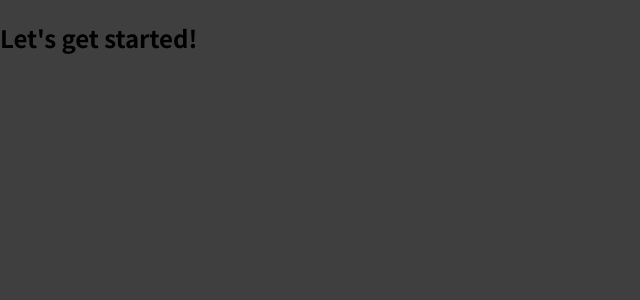
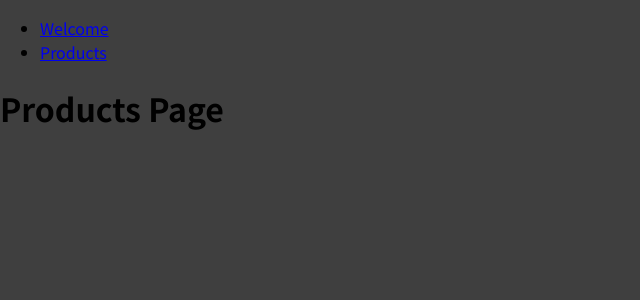
Before and after one commit to yoyongjin/react-router-dom-prac, a React (Create React App) app: page /products in a window 1280 px wide. Shown: the top 300 px of the page, without its empty margins (0-640 px from the left). Built offline with nearby package versions, Linux system fonts and the light colour scheme.

Commit message:
BrowserRouter, Route, Link

```diff
--- a/src/App.js
+++ b/src/App.js
@@ -1,9 +1,22 @@
 import { Route } from "react-router-dom";
+import MainHeader from "./components/MainHeader";
+import Products from "./pages/Products";
+import Welcome from "./pages/Welcome";
 
 function App() {
   return (
     <div>
-      <h2>Let's get started!</h2>
+      <MainHeader />
+      <main>
+        <Route path="/welcome">
+          <Welcome />
+        </Route>
+        {/* domain.com/welcome => Welcome Component */}
+        <Route path="/products">
+          <Products />
+        </Route>
+        {/* domain.com/products => Products Component */}
+      </main>
     </div>
   );
 }
--- /dev/null
+++ b/src/components/MainHeader.js
@@ -0,0 +1,21 @@
+import React from "react";
+import { Link } from "react-router-dom";
+
+const MainHeader = () => {
+  return (
+    <header>
+      <nav>
+        <ul>
+          <li>
+            <Link to="/welcome">Welcome</Link>
+          </li>
+          <li>
+            <Link to="/products">Products</Link>
+          </li>
+        </ul>
+      </nav>
+    </header>
+  );
+};
+
+export default MainHeader;
--- a/src/index.js
+++ b/src/index.js
@@ -1,6 +1,12 @@
-import ReactDOM from 'react-dom';
+import ReactDOM from "react-dom";
 
-import './index.css';
-import App from './App';
+import "./index.css";
+import App from "./App";
+import { BrowserRouter } from "react-router-dom";
 
-ReactDOM.render(<App />, document.getElementById('root'));
+ReactDOM.render(
+  <BrowserRouter>
+    <App />
+  </BrowserRouter>,
+  document.getElementById("root")
+);
--- /dev/null
+++ b/src/pages/Products.js
@@ -0,0 +1,7 @@
+import React from "react";
+
+const Products = () => {
+  return <h1>Products Page</h1>;
+};
+
+export default Products;
--- /dev/null
+++ b/src/pages/Welcome.js
@@ -0,0 +1,7 @@
+import React from "react";
+
+const Welcome = () => {
+  return <h1>Welcome Page</h1>;
+};
+
+export default Welcome;
```
Also changed, not shown: 1 other file (tests, documents, lock files or other folders).
